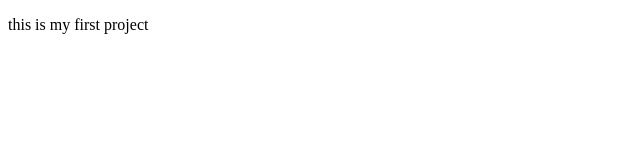
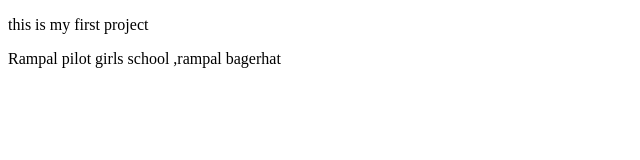
Before and after one commit to shakur33/first-work, a plain HTML site: page index.html in a window 1280 px wide. Shown: the whole page, without its empty margins (0-640 px from the left). Drawn offline with Linux system fonts and the light colour scheme.

Commit message:
ptag-added

```diff
--- a/index.html
+++ b/index.html
@@ -5,7 +5,7 @@
 </head>
 <body>
 <p>this is my first project</p>
-
+<p>Rampal pilot girls school ,rampal bagerhat</p>
 
 </body>
 </html>
```
